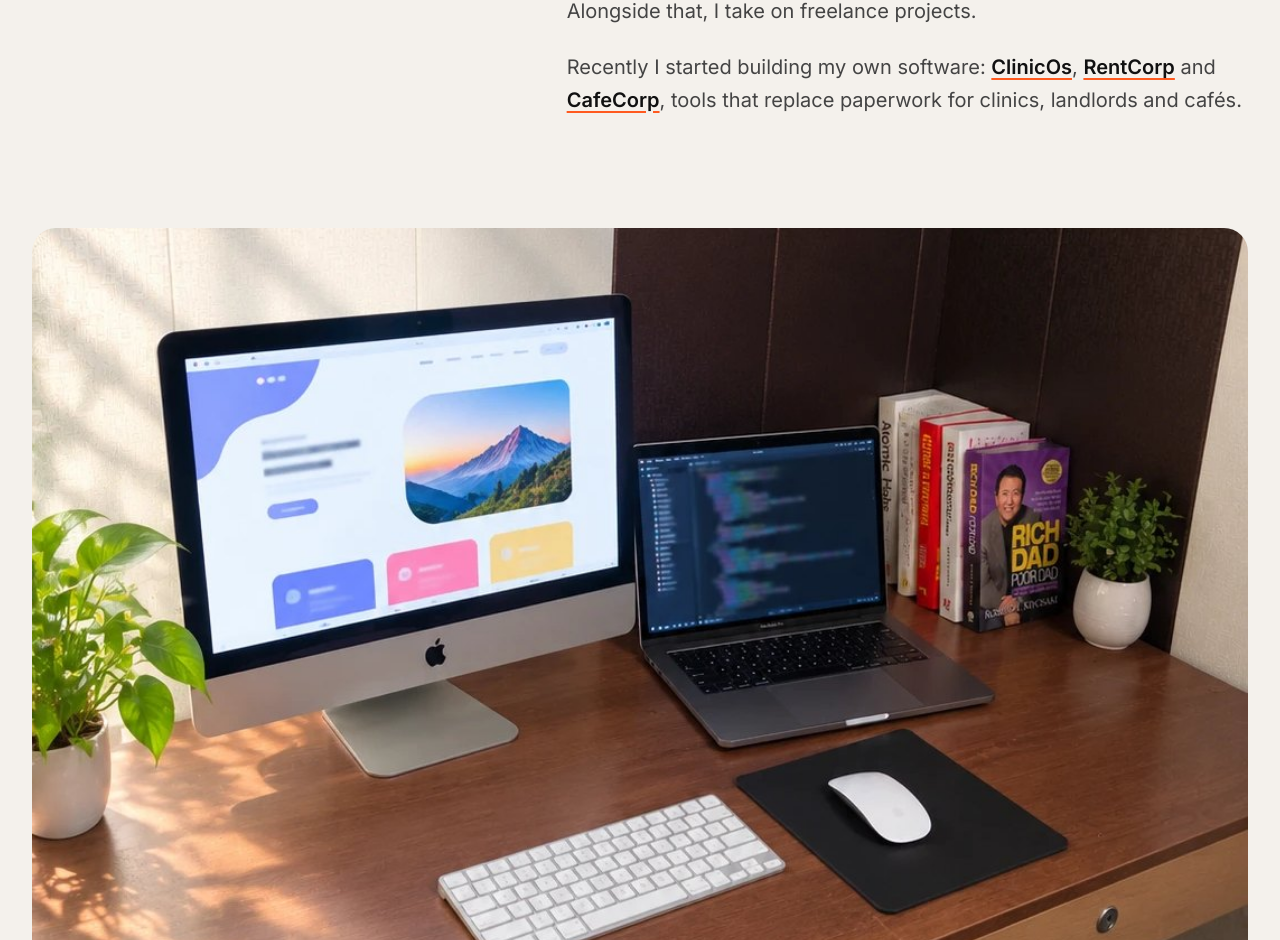
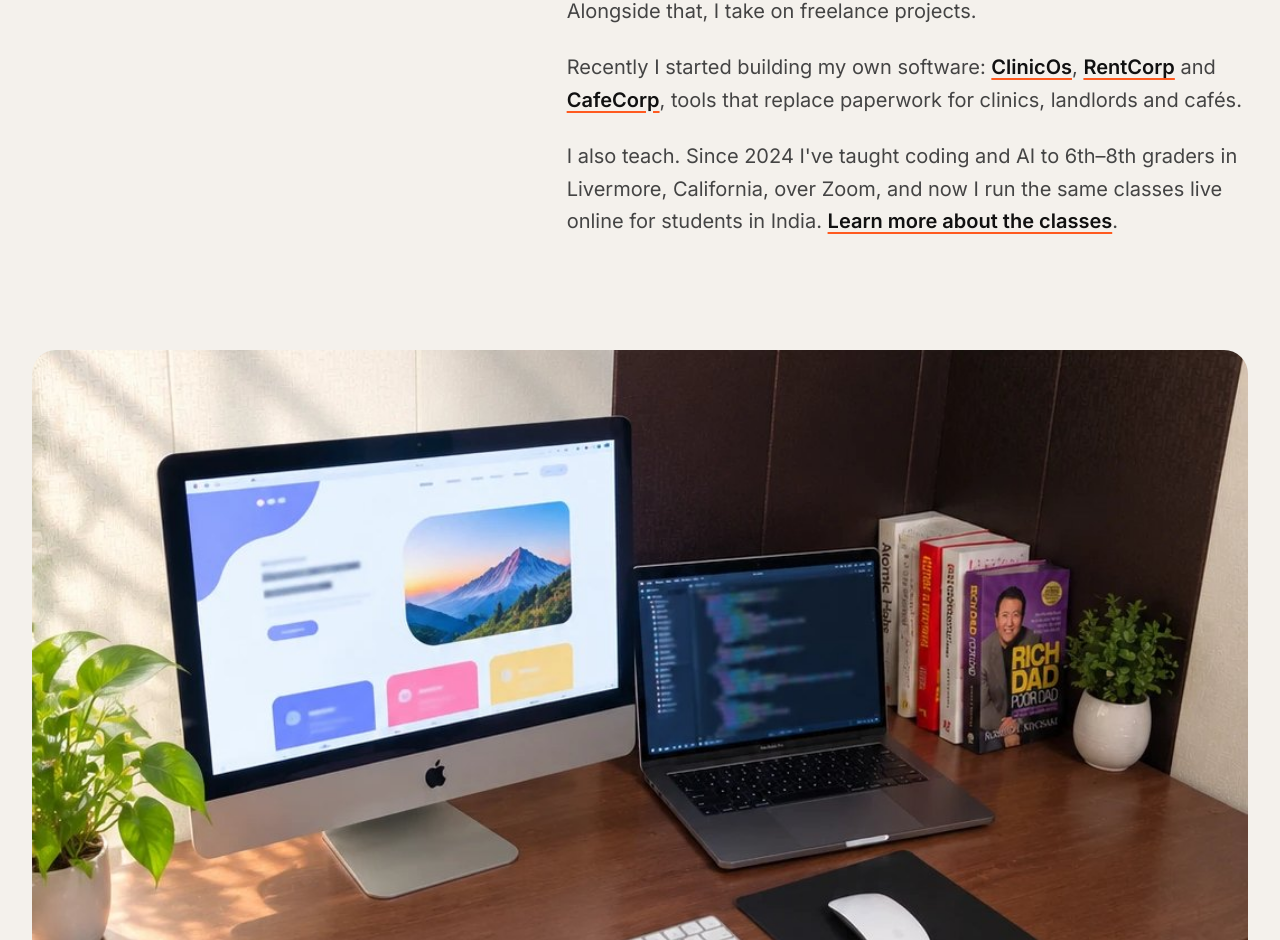
Before and after one commit to themchauhan/Portfolio, a Next.js app: page /about in a window 1280 px wide. Shown: the part 1433-2373 px from the top of the page. Built offline with nearby package versions, Linux system fonts and the light colour scheme.

Commit message:
add quote

```diff
--- a/app/about/page.jsx
+++ b/app/about/page.jsx
@@ -93,6 +93,10 @@ export default function Page() {
               <Link href="/rentcorp" className="font-semibold text-[#111] underline decoration-[#ff5a1f] decoration-2 underline-offset-4">RentCorp</Link> and{' '}
               <Link href="/cafecorp" className="font-semibold text-[#111] underline decoration-[#ff5a1f] decoration-2 underline-offset-4">CafeCorp</Link>
               , tools that replace paperwork for clinics, landlords and cafés.
+            </p>
+            <p>
+              I also teach. Since 2024 I&apos;ve taught coding and AI to 6th–8th graders in Livermore, California, over Zoom, and now I run the same classes live online for students in India.{' '}
+              <a href="https://learn.themanishchauhan.in" className="font-semibold text-[#111] underline decoration-[#ff5a1f] decoration-2 underline-offset-4">Learn more about the classes</a>.
             </p>
           </div>
         </div>
--- a/app/page.js
+++ b/app/page.js
@@ -28,7 +28,7 @@ const clients = [
 const audiences = [
   ['/agencies', 'Agencies', 'Design and marketing agencies that need a reliable developer for their website projects, white-label.', 'For agencies'],
   ['/pricing', 'Shops & small businesses', `A professional website with WhatsApp and Google listing. Starter Pack at ${starterPriceText()}.`, 'See the Starter Pack'],
-  ['https://learn.themanishchauhan.in', 'Students & schools', 'Weekend AI classes for Classes 6–12, and free AI workshops for schools.', 'AI classes'],
+  ['https://learn.themanishchauhan.in', 'Students & schools', 'Weekend AI classes for Classes 6–12, first taught in California, now live online in India.', 'AI classes'],
   ['/products', 'Clinics, landlords & cafés', 'Ready-made software that replaces registers and paperwork: ClinicOs, RentCorp and CafeCorp.', 'See products'],
 ]
 
```
